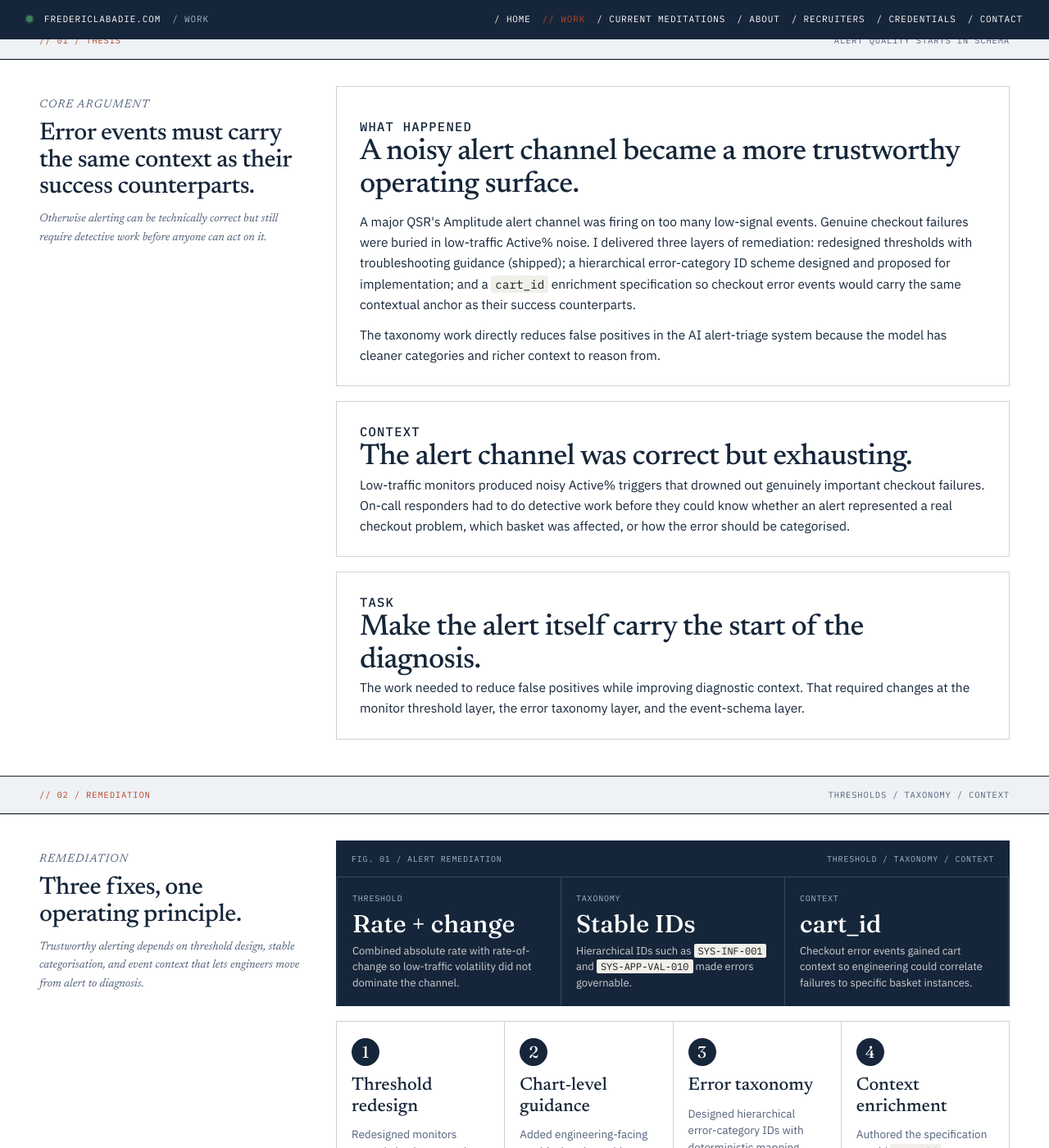
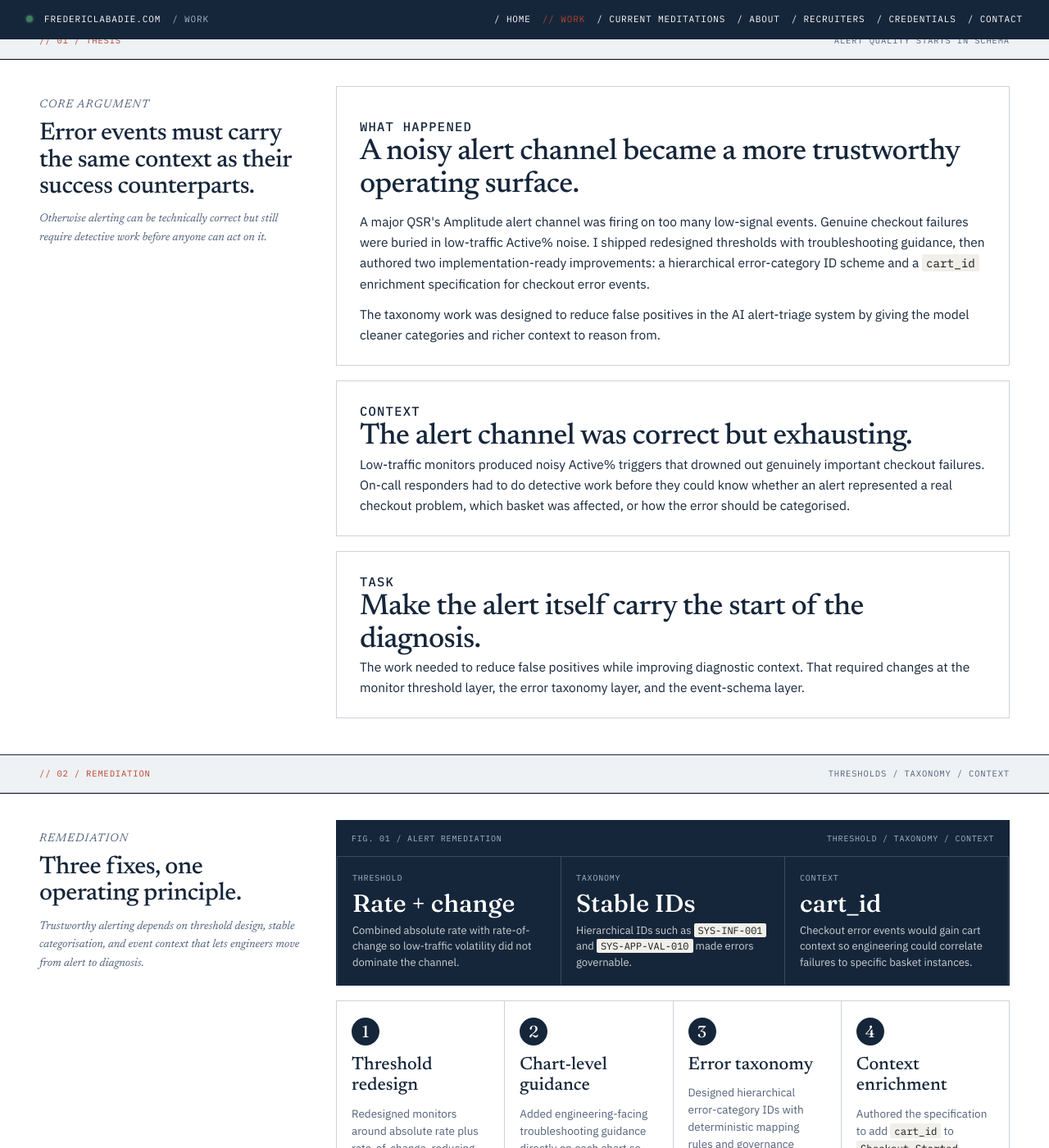
Before and after one commit to fredericlabadie/fredericlabadie.github.io, a Jekyll site: the page built from work/mqsr-errors.html, in a window 1280 px wide and 1400 px high, scrolled down 532 px. Shown: the whole window at 82% size. Built offline with Jekyll 4.4.1, drawn with Linux system fonts in a browser that asks for light colours; comment, search, counter and statistics services are not loaded; some of the changed text lies outside the part shown.

Commit message:
Remove Lens language from MQSR errors case

```diff
--- a/work/mqsr-errors.html
+++ b/work/mqsr-errors.html
@@ -3,7 +3,7 @@
 footer_label: Case study
 layout: case
 title: "Clean taxonomy, trustworthy alerts, enriched context"
-description: "Three layers of remediation on a noisy Amplitude alert channel: threshold redesign, hierarchical error-category IDs, and cart_id enrichment for checkout error events."
+description: "Alert-engineering remediation on a noisy Amplitude channel: shipped threshold redesign, hierarchical error taxonomy design, and cart_id enrichment specified for checkout error events."
 og_title: "Clean taxonomy, trustworthy alerts, enriched context &mdash; case study"
 og_description: "Three layers of remediation on a noisy alert channel."
 og_url: "https://fredericlabadie.com/work/mqsr-errors.html"
@@ -52,10 +52,10 @@
           <strong>2</strong><span>threshold modes combined</span>
         </article>
         <article>
-          <strong>1</strong><span>hierarchical error taxonomy</span>
+          <strong>1</strong><span>hierarchical error taxonomy designed</span>
         </article>
         <article>
-          <strong>cart_id</strong><span>added to checkout error events</span>
+          <strong>cart_id</strong><span>specified for checkout error events</span>
         </article>
       </section>
 
@@ -83,16 +83,15 @@
             <p>
               A major QSR's Amplitude alert channel was firing on too many
               low-signal events. Genuine checkout failures were buried in
-              low-traffic Active% noise. I delivered three layers of
-              remediation: redesigned thresholds with troubleshooting guidance
-              (shipped); a hierarchical error-category ID scheme designed and
-              proposed for implementation; and a <code>cart_id</code> enrichment
-              specification so checkout error events would carry the same
-              contextual anchor as their success counterparts.
+              low-traffic Active% noise. I shipped redesigned thresholds with
+              troubleshooting guidance, then authored two implementation-ready
+              improvements: a hierarchical error-category ID scheme and a
+              <code>cart_id</code> enrichment specification for checkout error
+              events.
             </p>
             <p>
-              The taxonomy work directly reduces false positives in the AI
-              alert-triage system because the model has cleaner categories and
+              The taxonomy work was designed to reduce false positives in the AI
+              alert-triage system by giving the model cleaner categories and
               richer context to reason from.
             </p>
           </article>
@@ -162,8 +161,8 @@
               <div>
                 <span>Context</span><strong>cart_id</strong>
                 <p>
-                  Checkout error events gained cart context so engineering could
-                  correlate failures to specific basket instances.
+                  Checkout error events would gain cart context so engineering
+                  could correlate failures to specific basket instances.
                 </p>
               </div>
             </div>
```
Also changed, not shown: other parts of work/mqsr-errors.html (+7 -6 lines).
